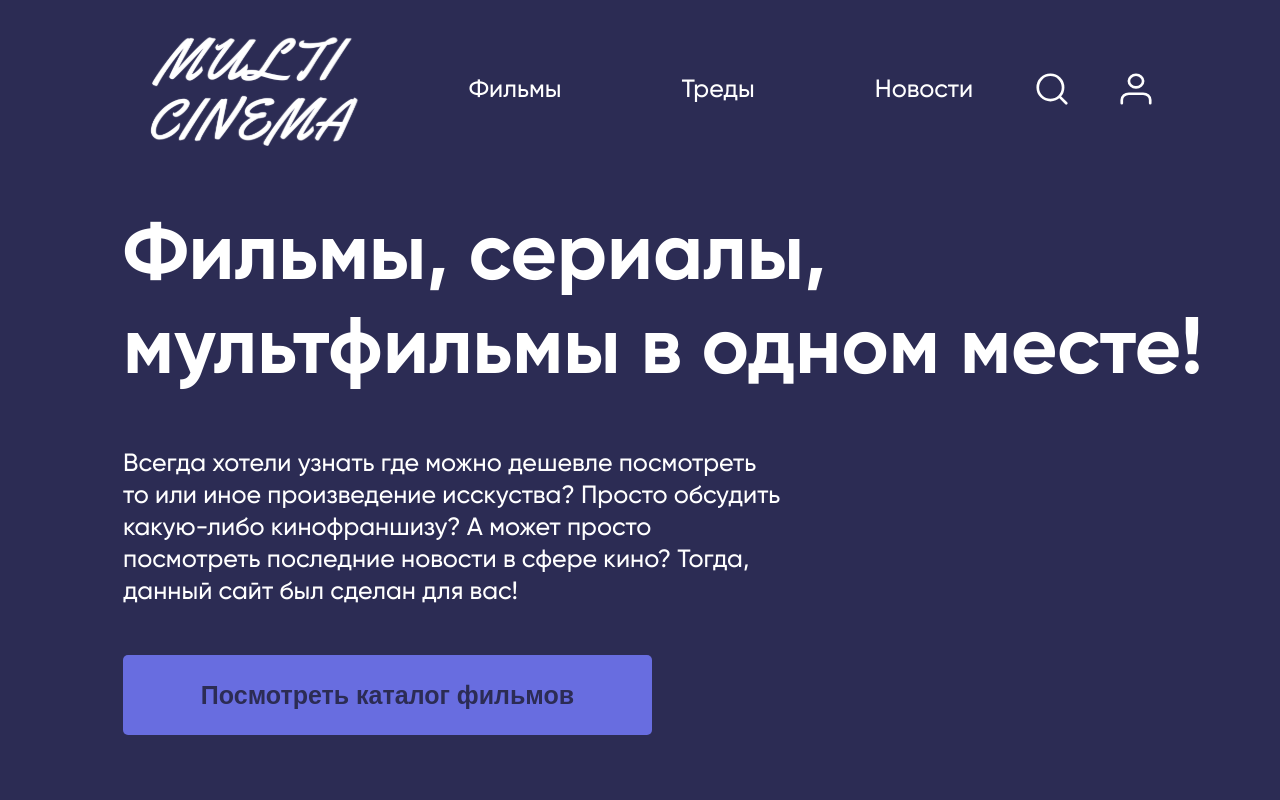
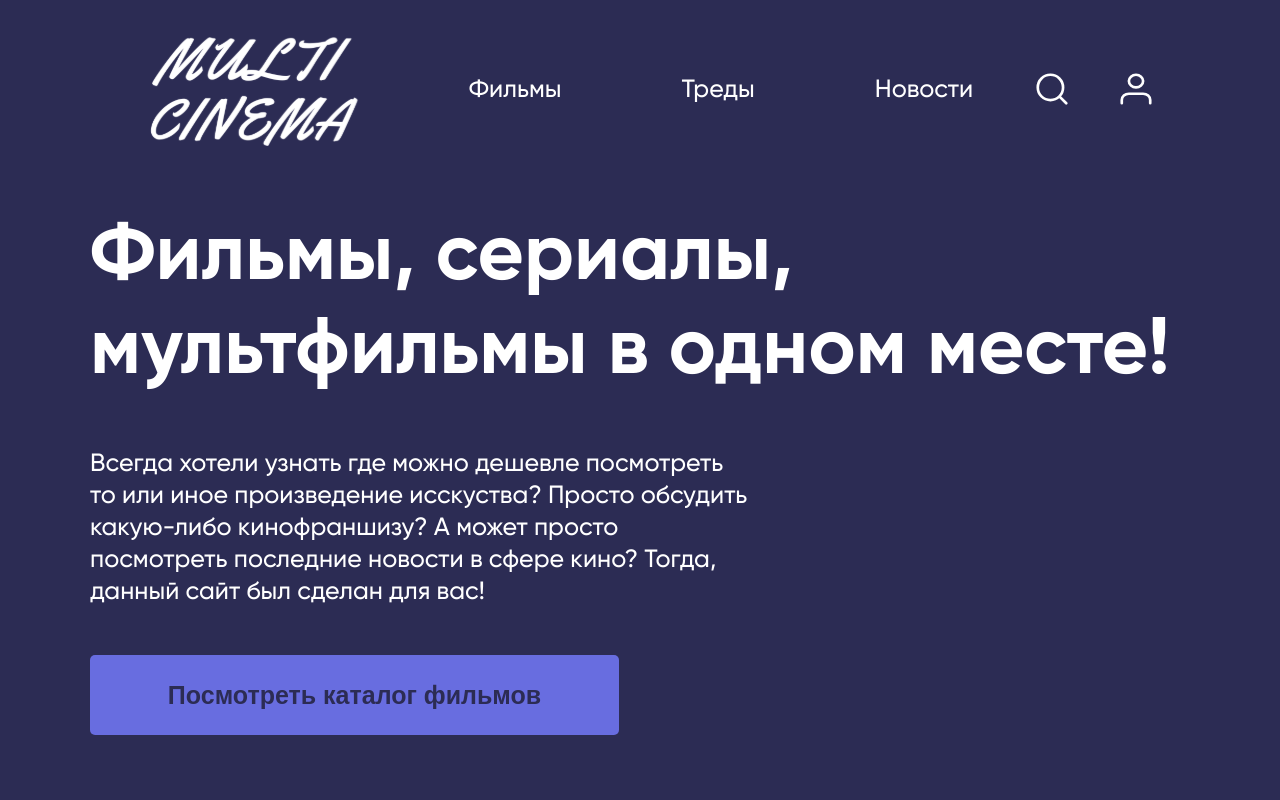
Before and after one commit to kirillovaaa/cinema, a React (Create React App) app: page / in a window 1280 px wide. Shown: the top 800 px of the page. Built offline with nearby package versions, Linux system fonts and the light colour scheme.

Commit message:
fix: править padding

```diff
--- a/src/components/Hero.css
+++ b/src/components/Hero.css
@@ -1,6 +1,6 @@
 .hero {
   display: block;
-  margin-left: 123px;
+  padding: 0 90px;
 }
 
 .hero-heading {
```
